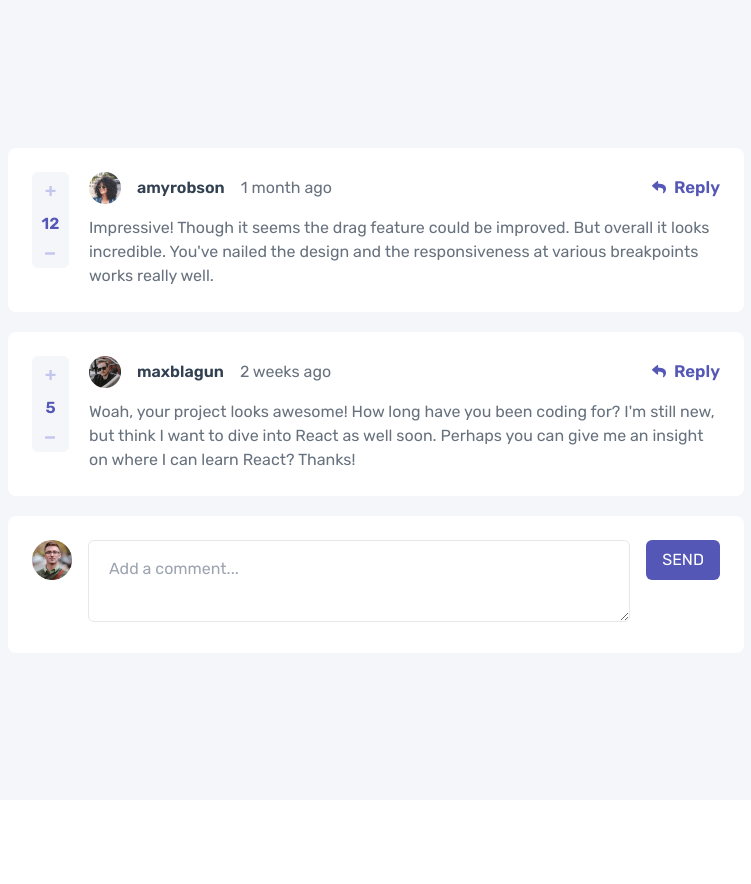
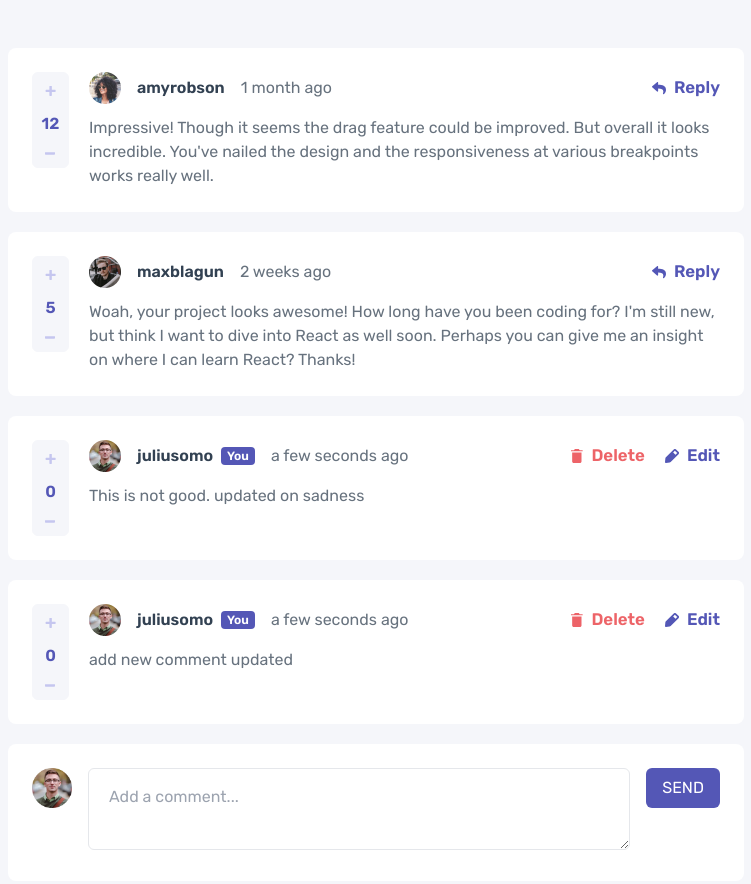
Before and after one commit to cindyeme/interactive-comments-section, a React (Create React App) app: page / in a window 1280 px wide. Shown: the top 884 px of the page, without its empty margins (264-1015 px from the left). Before the commit the page ends 800 px from the top, so only its background shows below. Built offline with nearby package versions, Linux system fonts and the light colour scheme; data requests are answered from the project's data file.

Commit message:
Fifth challenge: progress on edit

```diff
--- a/data.json
+++ b/data.json
@@ -63,6 +63,32 @@
           }
         }
       ]
+    },
+    {
+      "content": "This is not good. updated on sadness",
+      "createdAt": "a few seconds ago",
+      "score": 0,
+      "user": {
+        "image": {
+          "png": "./images/avatars/image-juliusomo.png",
+          "webp": "./images/avatars/image-juliusomo.webp"
+        },
+        "username": "juliusomo"
+      },
+      "id": 3
+    },
+    {
+      "content": "add new comment updated",
+      "createdAt": "a few seconds ago",
+      "score": 0,
+      "user": {
+        "image": {
+          "png": "./images/avatars/image-juliusomo.png",
+          "webp": "./images/avatars/image-juliusomo.webp"
+        },
+        "username": "juliusomo"
+      },
+      "id": 4
     }
   ]
 }
--- a/src/App.jsx
+++ b/src/App.jsx
@@ -1,13 +1,13 @@
 import { useState, useEffect } from "react";
-import dayjs from 'dayjs';
+import dayjs from "dayjs";
 import { ApiService } from "./api/ApiService";
 import AddComment from "./components/AddComment";
 import Notification from "./components/Notification";
 import SingleComment from "./components/SingleComment";
+import CurrentUserComment from "./components/CurrentUserComment";
 
 const relativeTime = require("dayjs/plugin/relativeTime");
 dayjs.extend(relativeTime);
-
 
 function App() {
   const [newComment, setNewComment] = useState({
@@ -25,6 +25,8 @@ function App() {
   const [oldComments, setOldComments] = useState([]);
   const [loading, setLoading] = useState(true);
   const [message, setMessage] = useState({ msg: "", status: "" });
+  const [openEdit, setOpenEdit] = useState(false);
+  const [editComment, setEditComment] = useState({});
 
   // handle votes
   const handleVotes = (type, score) => {
@@ -50,18 +52,25 @@ function App() {
     }, 5000);
   };
 
-  // handle change
-  const handleChange = (e) => {
+  // handle new comment input change
+  const handleNewChange = (e) => {
     setNewComment({ ...newComment, content: e.target.value });
   };
 
-  // handle submit
-  const handleSubmit = (e) => {
+  // handle update input change
+  const handleUpdateInputChange = (e) => {
+    setEditComment({ ...editComment, content: e.target.value });
+  };
+
+  // handle new comment submit
+  const handleNewSubmit = (e) => {
+    // prevent page from reloading
     e.preventDefault();
 
+    // new comment
     const comment = {
       content: newComment.content,
-      createdAt: dayjs().toNow(),
+      createdAt: dayjs().fromNow(),
       score: 0,
       user: {
         image: {
@@ -71,8 +80,11 @@ function App() {
         username: "juliusomo",
       },
     };
-
-    // add comment
+    // validate
+    if (comment.content === "") {
+      notify("Please enter a comment", "fail");
+    } else {
+      // add new comment
       ApiService.addComment(comment)
         .then((result) => {
           setOldComments(oldComments.concat(result));
@@ -83,6 +95,7 @@ function App() {
           console.log("Error in create >>>", err);
           notify(`Failed to add comment!`, "error");
         });
+    }
     // reset
     setNewComment({
       content: "",
@@ -98,8 +111,55 @@ function App() {
     });
   };
 
+  // handle comment update
+  const handleCommentUpdate = (e) => {
+    // prevent page from reloading
+    e.preventDefault();
+
+    // identify comment
+    const checkComment = oldComments.find(
+      (comment) => comment.id === editComment.id
+    );
+
+    console.log(checkComment);
+
+    // add updated comment
+    const updatedComment = { ...checkComment, content: editComment.content };
+
+    // validate
+    if (updatedComment.content === "" && checkComment.id) {
+      notify("Please enter a comment", "fail");
+    } else {
+      // update comment
+      ApiService.updateComment(checkComment.id, updatedComment)
+        .then((result) => {
+          setOldComments(
+            oldComments.map((comment) =>
+              comment.id !== checkComment.id ? comment : result
+            )
+          );
+          setOpenEdit(false);
+          notify(`Successfully updated!`, "ok");
+        })
+        .catch((error) => {
+          notify(`Failed to update!`, "fail");
+          setOldComments(oldComments.filter((c) => c.id !== checkComment.id));
+          console.log(error);
+        });
+    }
+  };
+
   // handle reply
   const handleReply = () => {};
+
+  // handle show edit
+  const handleShowEdit = (id) => {
+    if (id) setOpenEdit(true);
+    const singleComment = oldComments.find((comment) => comment.id === id);
+    if (id) {
+      setEditComment({ ...singleComment });
+    }
+  };
 
   useEffect(() => {
     ApiService.getAllComments()
@@ -110,20 +170,21 @@ function App() {
       .catch((error) => console.log(error));
   }, []);
 
-  // console.log(score);
-  // JSON.parse(localStorage.getItem("vote"))
   return (
     <>
       <main>
         <div className="App-header bg-neutral-200 w-full">
           <div className="max-w-3xl mx-auto px-4 h-full overflow-y-auto my-12">
             <div className="flex flex-col space-y-5">
+              <Notification message={message.msg} status={message.status} />
+
               {loading ? (
                 <h1 className="text-center text-lg text-primary-400">
                   Loading...
                 </h1>
               ) : (
-                oldComments.map((comment, idx) => {
+                <>
+                  {oldComments.slice(0, 2).map((comment, idx) => {
                     return (
                       <SingleComment
                         key={idx}
@@ -139,18 +200,44 @@ function App() {
                           handleVotes("upvote", comment?.score)
                         }
                         handleReply={handleReply}
+                        disabled={loading}
                       />
                     );
-                })
+                  })}
+                  {oldComments.slice(2).map((comment, idx) => {
+                    return (
+                      <CurrentUserComment
+                        key={idx}
+                        _avatar={comment?.user?.image?.webp}
+                        score={comment?.score}
+                        username={comment?.user.username}
+                        createdAt={comment?.createdAt}
+                        content={comment?.content}
+                        handleDownVotes={() =>
+                          handleVotes("downvote", comment?.score)
+                        }
+                        handleUpVotes={() =>
+                          handleVotes("upvote", comment?.score)
+                        }
+                        handleReply={handleReply}
+                        edit={openEdit}
+                        handleEdit={() => handleShowEdit(comment?.id)}
+                        value={editComment?.content}
+                        handleChange={handleUpdateInputChange}
+                        disabled={loading}
+                        updateComment={handleCommentUpdate}
+                      />
+                    );
+                  })}
+                </>
               )}
 
               <AddComment
                 value={newComment.content}
-                handleChange={handleChange}
+                handleChange={handleNewChange}
                 loading={loading}
-                addComment={handleSubmit}
+                addComment={handleNewSubmit}
               />
-              <Notification message={message.msg} status={message.status} />
             </div>
           </div>
         </div>
--- a/src/api/ApiService.jsx
+++ b/src/api/ApiService.jsx
@@ -16,5 +16,10 @@ const addComment = async (body) => {
   const request = await axios.post(COMMENTS_URL, body);
   return request.data;
 }
+// update comment
+const updateComment = async (id, newObject) => {
+  const request = await axios.put(`${COMMENTS_URL}/${id}`, newObject);
+  return request.data;
+}
 
-export const ApiService = { getAllComments, getCurrentUserComments, addComment };
+export const ApiService = { getAllComments, getCurrentUserComments, addComment, updateComment };
--- a/src/components/CurrentUserComment.jsx
+++ b/src/components/CurrentUserComment.jsx
@@ -12,7 +12,10 @@ const CurrentUserComment = ({
   handleEdit,
   handleDelete,
   edit,
-  disabled
+  disabled,
+  updateComment,
+  value,
+  handleChange
 }) => {
   return (
     <SingleComment
@@ -27,8 +30,11 @@ const CurrentUserComment = ({
       currentUser
       handleEdit={handleEdit}
       handleDelete={handleDelete}
+      updateComment={updateComment}
       edit={edit}
       disabled={disabled}
+      value={value}
+      handleChange={handleChange}
     />
   );
 };
--- a/src/components/SingleComment.jsx
+++ b/src/components/SingleComment.jsx
@@ -21,6 +21,7 @@ export default function SingleComment({
   value,
   handleChange,
   disabled,
+  updateComment
 }) {
   return (
     <CommentBox>
@@ -31,7 +32,7 @@ export default function SingleComment({
           handleDownVotes={handleDownVotes}
           handleUpVotes={handleUpVotes}
         />
-        <div className="flex flex-col space-y-3">
+        <div className="flex flex-col space-y-3 flex-wrap">
           {/* user details */}
           <div className="flex items-center justify-between">
             <div className="flex items-center space-x-4">
@@ -66,7 +67,7 @@ export default function SingleComment({
                   </button>
                   {/* Edit */}
                   <button
-                    type="button"
+                    type="submit"
                     onClick={handleEdit}
                     className="flex items-center space-x-2 group transition duration-200 ease-linear primary"
                   >
@@ -103,7 +104,12 @@ export default function SingleComment({
                   handleChange={handleChange}
                 />
                 <div className="flex items-end justify-end">
-                  <Button text="update" disabled={disabled} />
+                  <Button
+                    type="submit"
+                    text="update"
+                    disabled={disabled}
+                    handleClick={updateComment}
+                  />
                 </div>
               </>
             ) : (
--- a/src/index.css
+++ b/src/index.css
@@ -33,8 +33,8 @@ button.delete:hover .icon{
 }
 
 .success{
-  border: 1px solid green;
-  color: green;
+  background: green;
+  color: white;
   padding: .8rem 1rem;
   font-size: 1rem;
   font-weight: 600;
@@ -42,8 +42,8 @@ button.delete:hover .icon{
   margin: 1.5rem 0;
 }
 .error{
-  border: 1px solid red;
-  color: red;
+  background: hsl(358, 79%, 66%);
+  color: white;
   padding: .8rem 1rem;
   font-size: 1rem;
   font-weight: 600;
```
Lines whose indentation alone changed are shown as unchanged.
